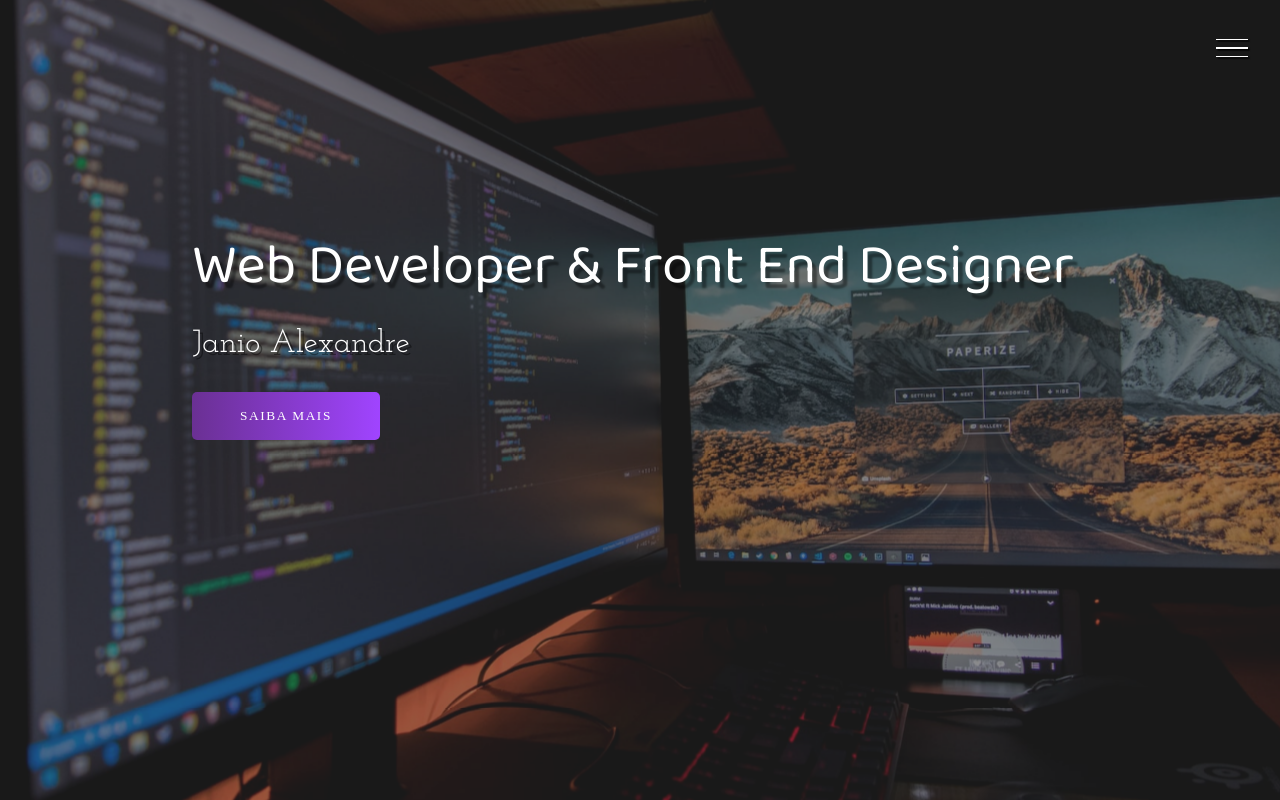
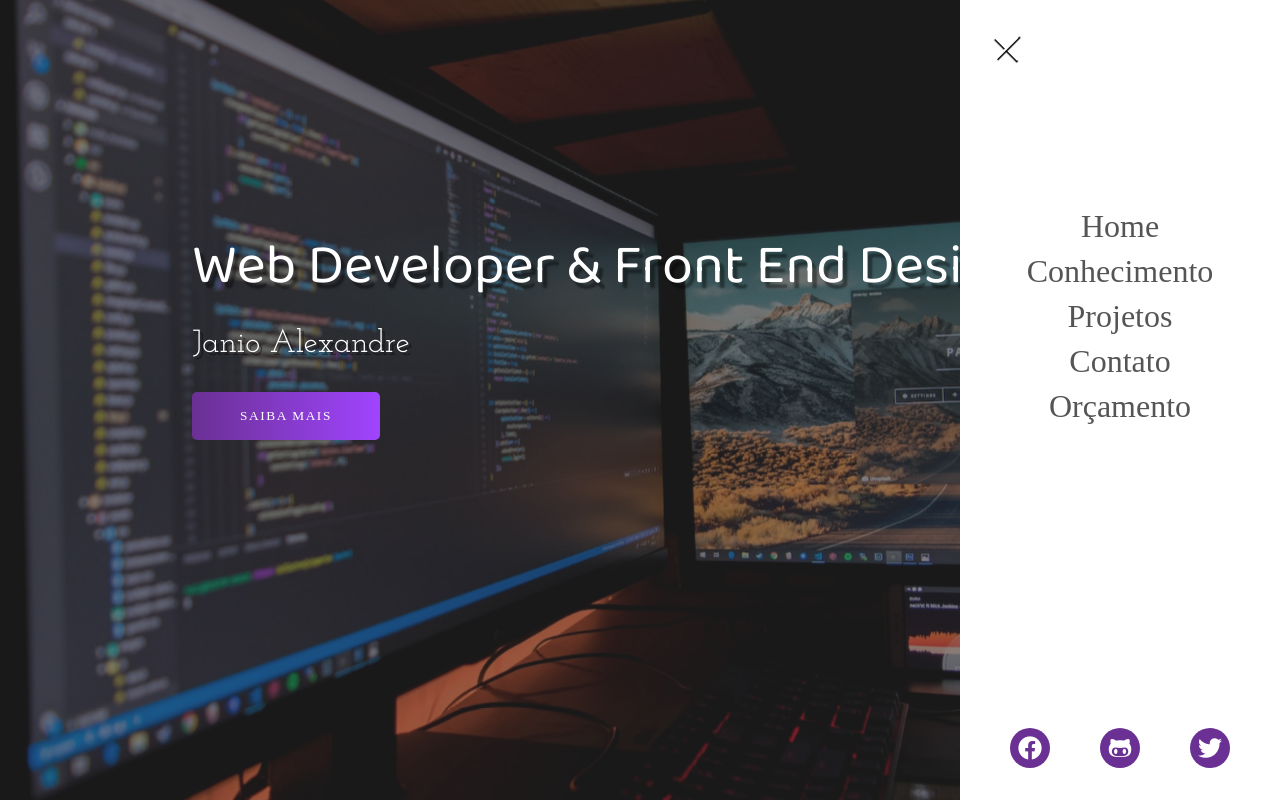
Before and after one commit to janioalexandre/curso_website_html_css_js_portifolio, a plain HTML site: page index.html in a window 1280 px wide. Both pictures are taken after a click on the element "fechar". Drawn offline with Linux system fonts and the light colour scheme; a web font is replaced by a local one.

Commit message:
:package: menu sidebar

```diff
--- a/index.html
+++ b/index.html
@@ -1,5 +1,6 @@
 <!DOCTYPE html>
 <html lang="pt-BR">
+
 <head>
   <meta charset="UTF-8" />
   <meta name="viewport" content="width=device-width, initial-scale=1.0" />
@@ -10,6 +11,7 @@
   <link rel="manifest" href="/site.webmanifest" />
   <title>DEV Janio Alexandre - Portfólio</title>
 </head>
+
 <body>
 
   <div class="container">
@@ -31,6 +33,26 @@
         <button>Saiba mais</button>
       </div>
     </header>
+
+    <aside class="sidebar">
+      <nav>
+        <ul class="menu">
+          <li class="menu-item"><a href="#" class="menu-link">Home</a></li>
+          <li class="menu-item"><a href="#conhecimentos" class="menu-link">Conhecimento</a></li>
+          <li class="menu-item"><a href="#projetos" class="menu-link">Projetos</a></li>
+          <li class="menu-item"><a href="#contato" class="menu-link">Contato</a></li>
+          <li class="menu-item"><a href="#orcamento" class="menu-link">Orçamento</a></li>
+        </ul>
+      </nav>
+      <div class="social-media">
+        <a href="#"><i class="fab fa-facebook"></i></a>
+        <a href="#"><i class="fab fa-github-alt"></i></a>
+        <a href="#"><i class="fab fa-twitter"></i></a>
+      </div>
+    </aside>
+
   </div>
 </body>
+
+  <script src="script.js"></script>
 </html>
--- /dev/null
+++ b/script.js
@@ -0,0 +1,3 @@
+document.querySelector(".hamburguer").addEventListener("click", () =>
+    document.querySelector(".container").classList.toggle("show-menu")
+);
--- a/style.css
+++ b/style.css
@@ -33,16 +33,16 @@ html{
   cursor: pointer;
 }
 
-.show-menu .hamburguer {
-  right: 16rem;
-}
-
 .line {
   width: 100%;
   height: 0.1rem;
   background-color: #fff;
   box-shadow: 0.1rem 0.1rem 1px #000;
   transition: transform 1s;
+}
+
+.show-menu .hamburguer {
+  right: 16rem;
 }
 
 .show-menu #line1 {
@@ -204,7 +204,7 @@ header {
 }
 
 .menu-link:hover {
-  color: #6a3093;
+  color: #923FE4;
 }
 
 .social-media {
```
Also changed, not shown: 1 other file. Lines whose indentation alone changed are shown as unchanged.
